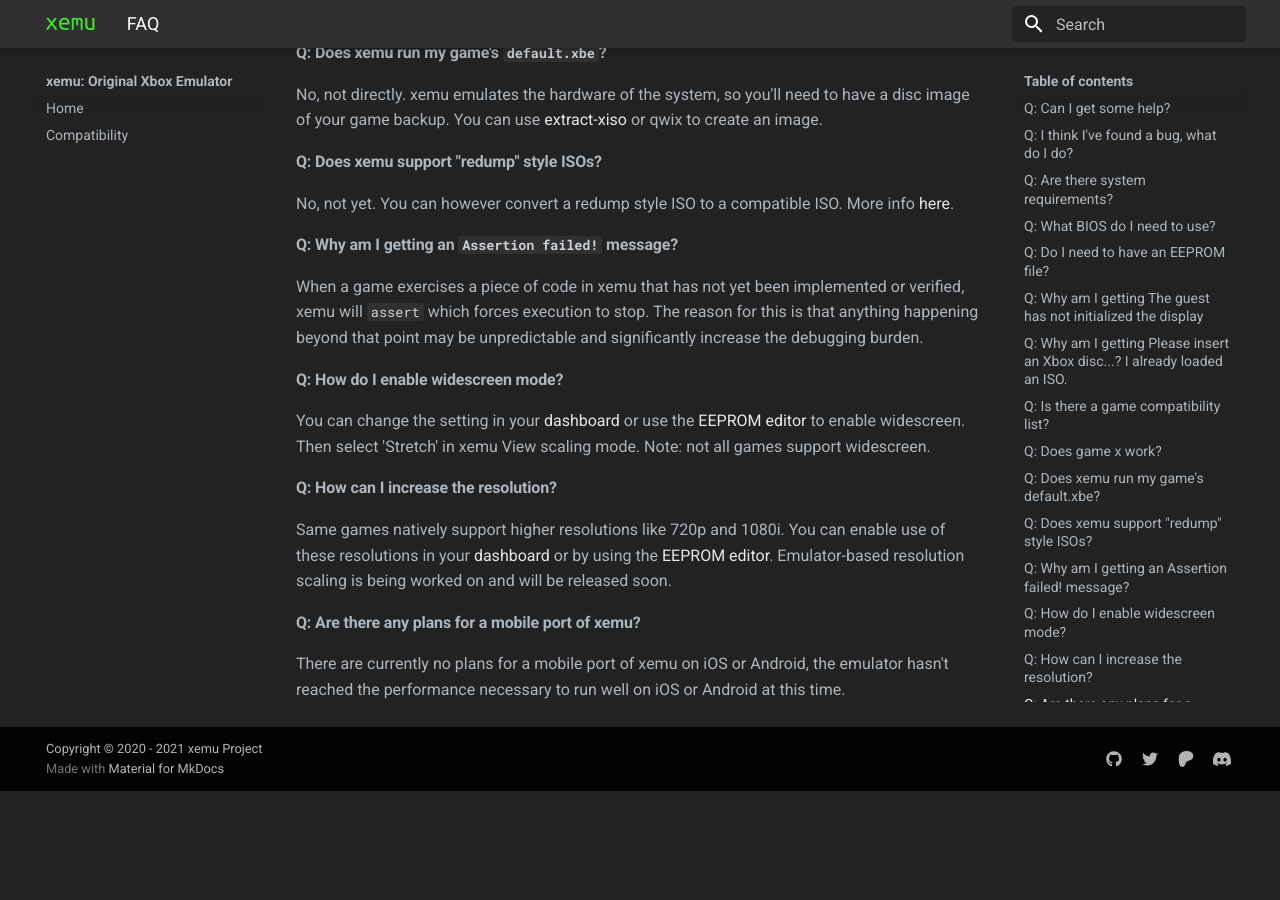
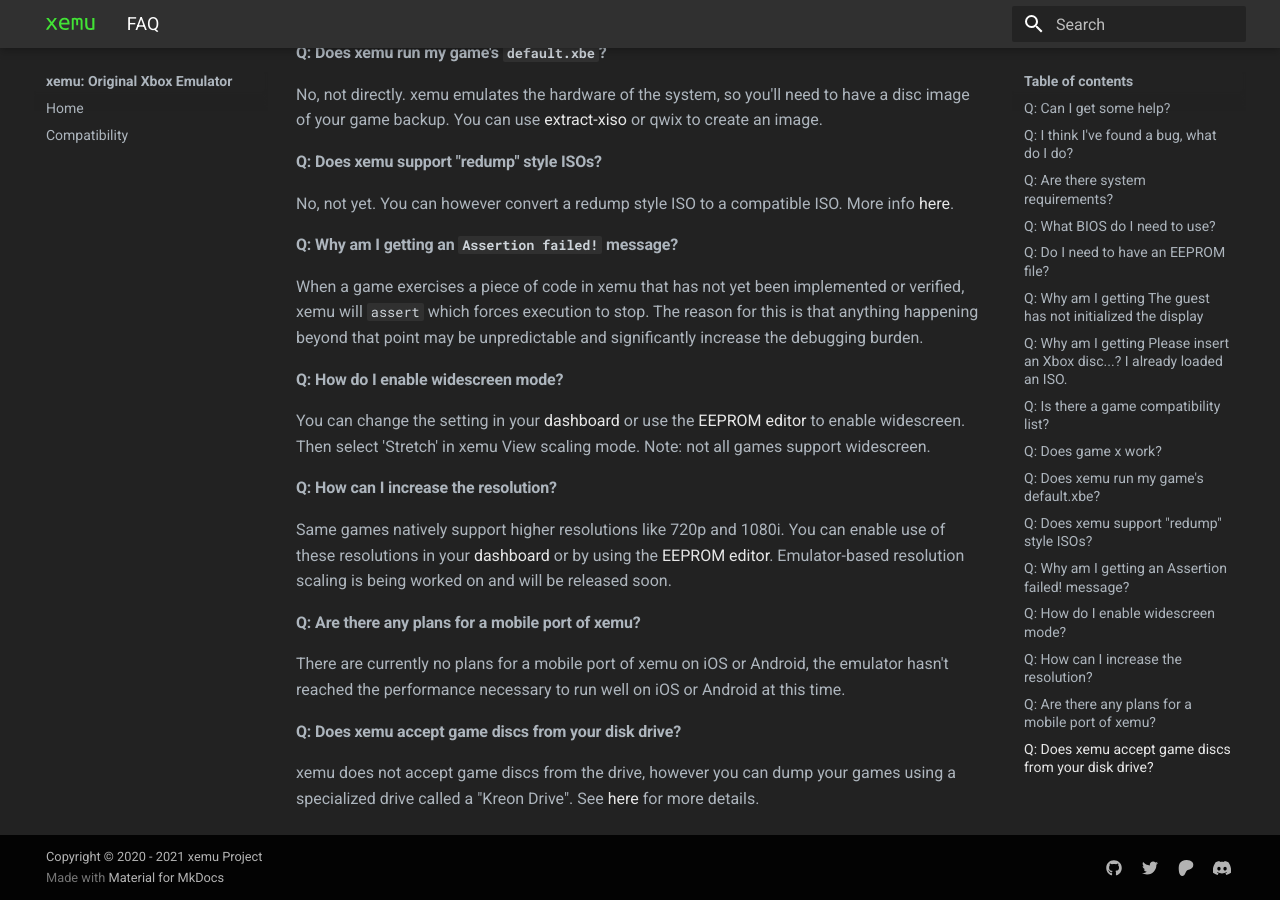
Before and after one commit to xemu-project/xemu-website, an MkDocs documentation site: the page built from docs/docs/faq.md, in a window 1280 px wide and 900 px high, scrolled down 1106 px. Built offline with MkDocs 1.6.1 and Material for MkDocs 9.7.7, drawn with Linux system fonts in a browser that asks for light colours; before the commit the page ends 1897 px from its top, so only the background shows below that.

Commit message:
faq.md: Add Disc Drive Question to FAQ

```diff
--- a/docs/docs/faq.md
+++ b/docs/docs/faq.md
@@ -44,3 +44,6 @@ Same games natively support higher resolutions like 720p and 1080i. You can enab
 
 #### Q: Are there any plans for a mobile port of xemu?
 There are currently no plans for a mobile port of xemu on iOS or Android, the emulator hasn't reached the performance necessary to run well on iOS or Android at this time.
+
+#### Q: Does xemu accept game discs from your disk drive?
+xemu does not accept game discs from the drive, however you can dump your games using a specialized drive called a "Kreon Drive". See [here](http://wiki.redump.org/index.php?title=Microsoft_Xbox_and_Xbox_360_Dumping_Guide) for more details.
```
